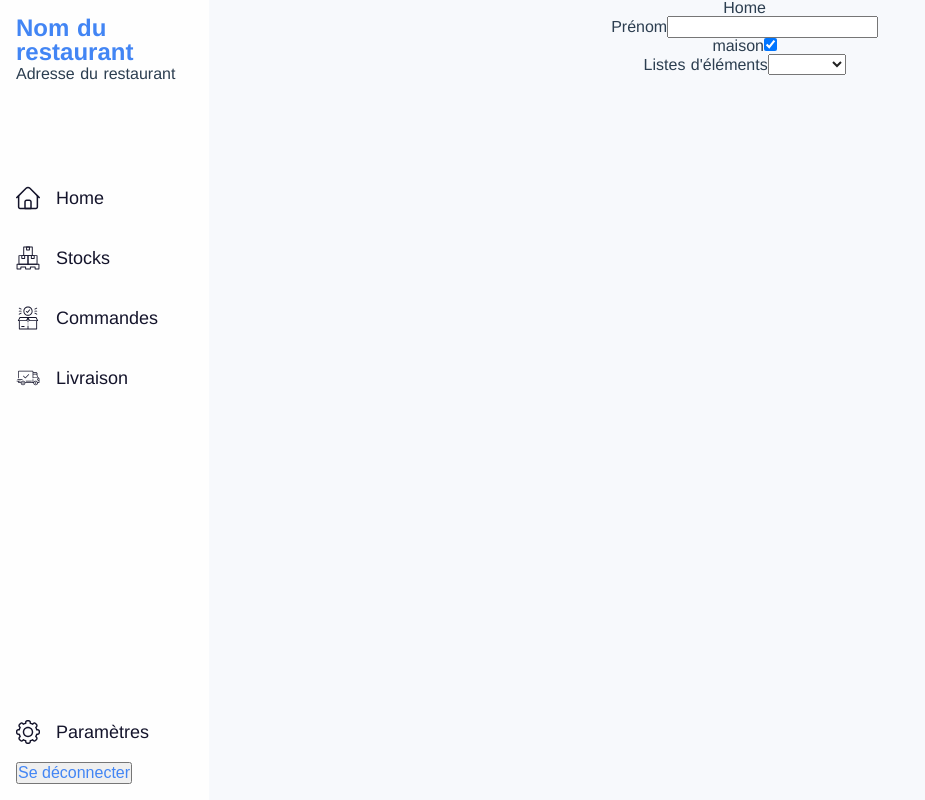
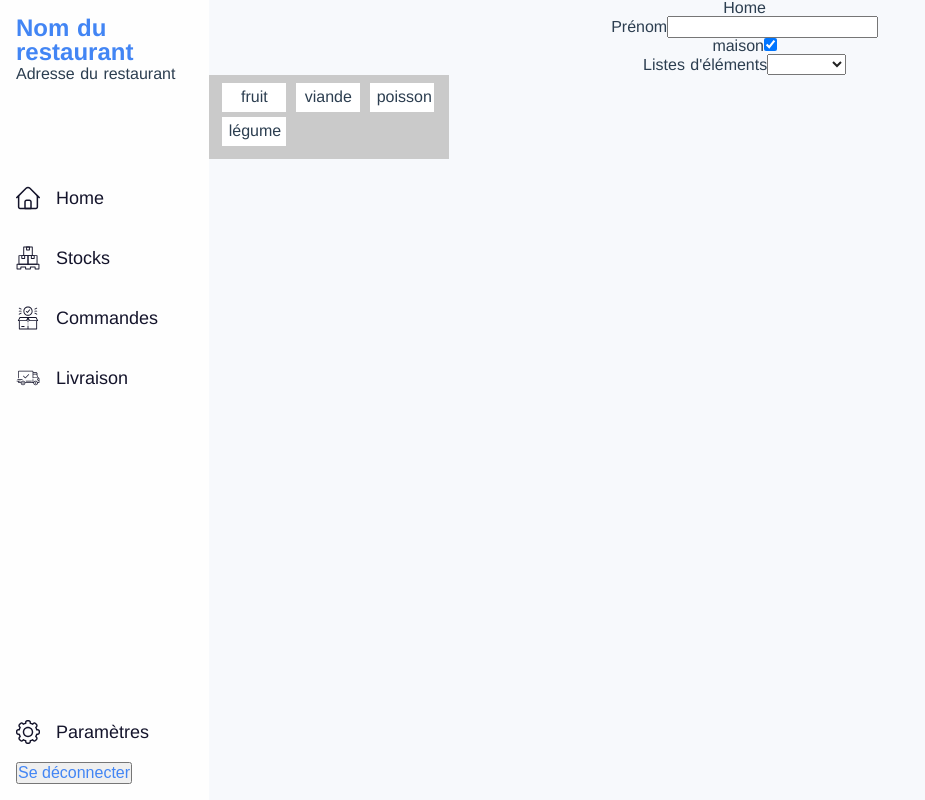
Before and after one commit to StockOs/Stock-Os, a Vue app: page / in a window 1280 px wide. Shown: the whole page, without its empty margins (0-925 px from the left). Built offline with nearby package versions, Linux system fonts and the light colour scheme.

Commit message:
almost finish multiSelect

```diff
--- /dev/null
+++ b/src/components/MultiSelect.vue
@@ -0,0 +1,138 @@
+<template>
+  <div class="multiSelect">
+    <div class="multiSelect-input"
+      @click.self="isFocused = !isFocused"
+    >
+      <p
+        class="multiSelect-input-data"
+        v-for="(option, i) in formattedData"
+        :key="i"
+        v-show="option.checked"
+        @click="handleOptions(i)"
+      >
+        {{ option[displayOption] }}
+      </p>
+    </div>
+    <div class="multiSelect-dropdown" v-if="isFocused">
+      <div class="multiSelect-option-container">
+        <div
+          class="multiSelect-option"
+          :class="{'color' : option.checked}"
+          v-for="(option, i) in formattedData"
+          :key="i"
+          @click="handleOptions(i)"
+          >
+          {{ option[displayOption] }}
+        </div>
+      </div>
+    </div>
+  </div>
+</template>
+
+<script>
+export default {
+  props:{
+    options: {
+      type: Array,
+      default: () => []
+    },
+    value:{
+      default: () => []
+    },
+    placeholder: {
+      type: String,
+      default: "Select one",
+    },
+    displayOption: {
+      type: String,
+      default: "name",
+    },
+    valueOption: {
+      type: [String, Number],
+      default: "value"
+    }
+  },
+  data:() => ({
+    isFocused: false,
+  }),
+  computed: {
+    formattedData(){
+      let selectOption = this.options.map(option => {
+      let checked =  this.value.some(val => val === option[this.valueOption])
+        return {...option, checked: checked};
+      });
+
+      return selectOption
+    }
+  },
+
+  methods: {
+    handleOptions(i){
+      let addValue = this.options[i][this.valueOption]
+      let newValue = [...this.value]
+      let findIndexOption = this.value.findIndex(val => val === addValue)
+
+      if(findIndexOption === -1){
+        newValue.push(addValue);
+      }else{
+        newValue.splice(findIndexOption, 1);
+      }
+
+      this.$emit('input', newValue)
+    },
+  }
+}
+</script>
+
+<style lang="scss">
+  .multiSelect {
+    width: 240px;
+    height: auto;
+    display: flex;
+    flex-direction: column;
+  }
+
+  .multiSelect-input {
+    display: flex;
+    flex-wrap: wrap;
+    height: auto;
+    background: rgb(202, 202, 202);
+    padding: 8px;
+  }
+
+  .multiSelect-input-data {
+    width: 4rem;
+    padding: 0.4rem;
+    background-color: white;
+    margin: 0 5px 5px;
+  }
+
+  .multiSelect-dropdown {
+    height: 200px;
+    margin-top: 10px;
+    background: rgb(202, 202, 202);
+    display: flex;
+    flex-direction: column;
+    align-items: flex-start;
+    padding: 16px;
+  }
+
+  .multiSelect-option-container{
+    width: 90%;
+    overflow-Y: scroll;
+    padding: 8px;
+  }
+
+  .multiSelect-option {
+    cursor: pointer;
+    padding: 8px;
+    background-color: white;
+    margin-bottom: 8px;
+    width: auto;
+    text-align: start;
+  }
+
+  .color {
+    color: red;
+  }
+</style>
--- a/src/views/Home.vue
+++ b/src/views/Home.vue
@@ -12,6 +12,12 @@
       :items="categories"
       v-model="categories.category"
     />
+    <MultiSelect
+      :options="categories"
+      display-option="category"
+      value-option="id"
+      v-model="ingredient"
+    />
   </div>
 </template>
 
@@ -19,6 +25,7 @@
   import BaseInput from '@/components/BaseInput.vue'
   import BaseCheckbox from '@/components/BaseCheckbox.vue'
   import BaseSelect from '@/components/BaseSelect.vue'
+  import MultiSelect from '@/components/MultiSelect.vue'
 
   export default {
     name: 'Home',
@@ -26,6 +33,7 @@
       BaseInput,
       BaseCheckbox,
       BaseSelect,
+      MultiSelect,
     },
     data:() => ({
       firstname: '',
@@ -35,7 +43,13 @@
         {id: 2, category: 'viande'},
         {id: 3, category: 'poisson'},
         {id: 4, category: 'légume'},
+        {id: 5, category: 'saumon'},
+        {id: 6, category: 'pesto'},
+        {id: 6, category: 'pesto'},
+        {id: 6, category: 'pesto'},
+        {id: 6, category: 'pesto'},
         ],
+      ingredient: [1 , 2, 3, 4],
     }),
   }
 </script>
```
